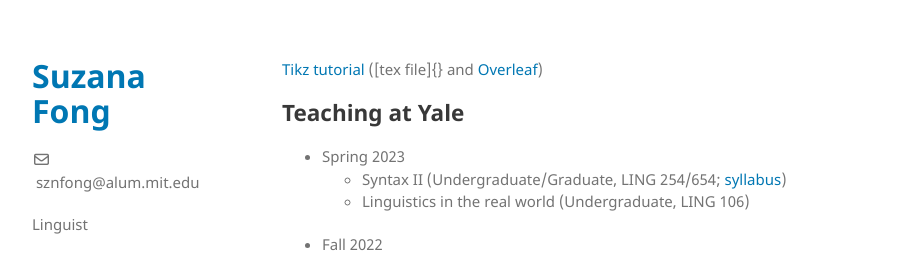
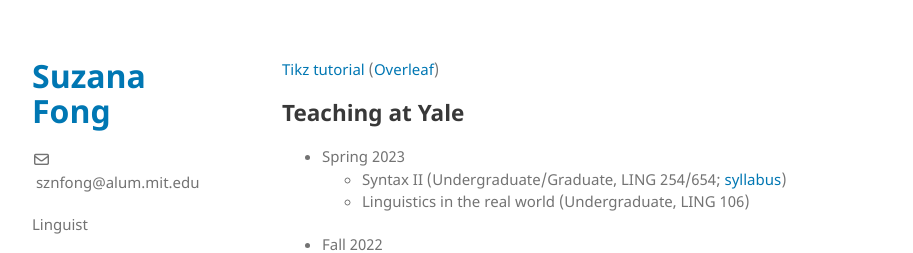
Before and after one commit to sznfng/sznfng.github.io, a Jekyll site: the page built from teaching.md, in a window 1280 px wide and 1295 px high. Shown: the top 253 px of the window, without its empty margins (178-1091 px from the left). Built offline with Jekyll 4.4.1, drawn with Linux system fonts in a browser that asks for light colours.

Commit message:
Update teaching.md

```diff
--- a/teaching.md
+++ b/teaching.md
@@ -3,7 +3,7 @@ layout: default
 title: Teaching
 ---
 
-[Tikz tutorial](tikz_tutorial_website.pdf) ([tex file]{} and [Overleaf]())
+[Tikz tutorial](tikz_tutorial_website.pdf) ([Overleaf](https://www.overleaf.com/read/tyrrnsrqvsth))
 
 ## Teaching at Yale
 + Spring 2023
```
